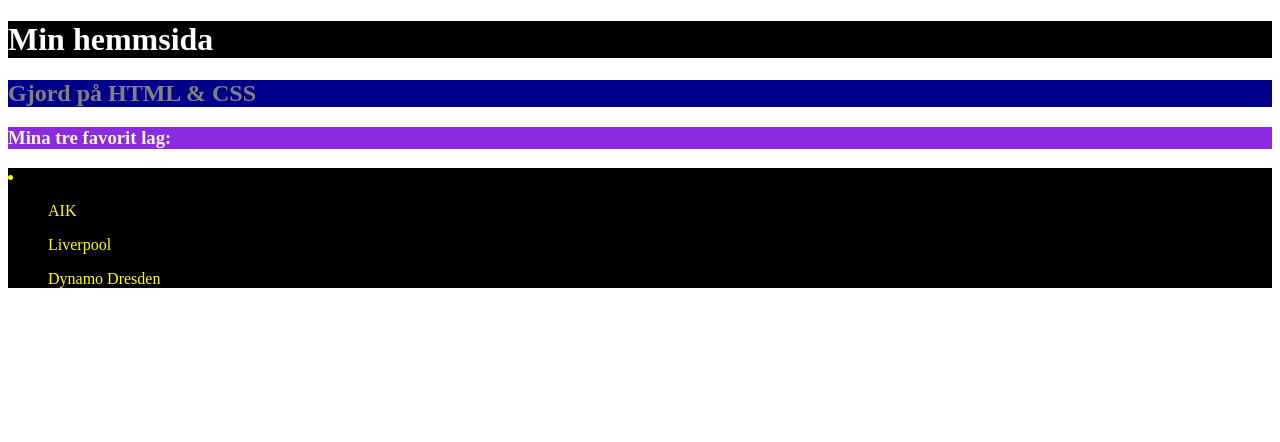
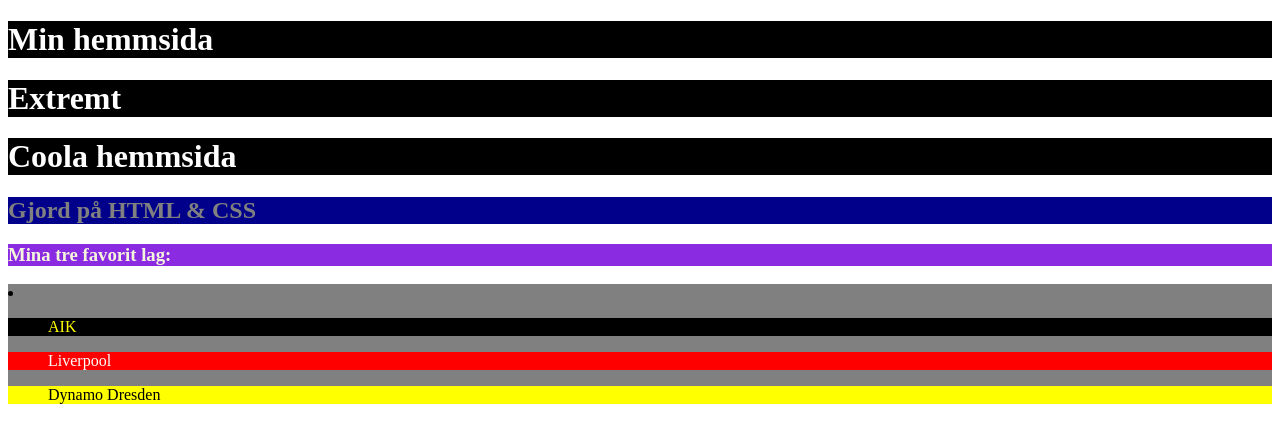
Before and after one commit to Navi9519/HTML-CSS-Lektion-3-uppgifter, a plain HTML site: page index.html in a window 1280 px wide. Drawn offline with Linux system fonts and the light colour scheme.

Commit message:
specifika klasser och id för lag

```diff
--- a/index.html
+++ b/index.html
@@ -9,12 +9,14 @@
 <body>
 
     <h1>Min hemmsida</h1>
+    <h1>Extremt</h1>
+    <h1>Coola hemmsida</h1>
     <h2>Gjord på HTML & CSS</h2>
     <h3>Mina tre favorit lag:</h3>
     <li>
-        <ol>AIK</ol>
-        <ol>Liverpool</ol>
-        <ol>Dynamo Dresden</ol>
+        <ol class="aik">AIK</ol>
+        <ol class="liverpool">Liverpool</ol>
+        <ol id="dresden">Dynamo Dresden</ol>
     </li>
 
 </body>
--- a/style.css
+++ b/style.css
@@ -15,6 +15,21 @@ h3 {
 }
 
 li {
-     color: yellow;
-     background-color: black;
+
+     background-color: grey;
 }
+
+.aik {
+    color: yellow;
+    background-color: black;
+}
+
+.liverpool {
+    color: white;
+    background-color: red;
+}
+
+#dresden {
+    color: black;
+    background-color: yellow;
+}
```
